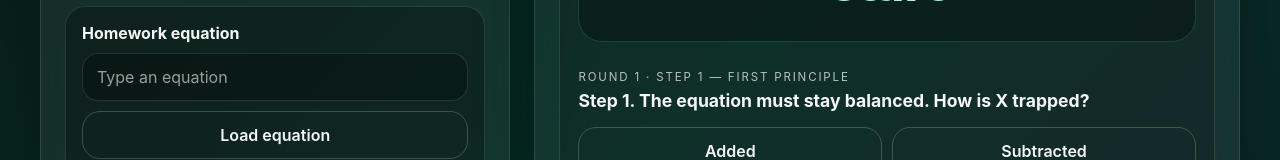
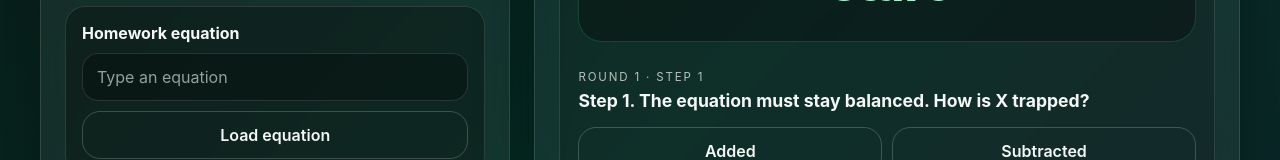
Before and after one commit to KarmaDancer/breaking-bad-algebra, a React (Vite) app: page / in a window 1280 px wide. Both pictures are taken after a click on the button "Use my homework equation". Shown: the part 993-1153 px from the top of the page. Built offline with nearby package versions, Linux system fonts and the light colour scheme.

Commit message:
Update App.jsx

```diff
--- a/src/App.jsx
+++ b/src/App.jsx
@@ -610,7 +610,7 @@ export default function App() {
                   </div>
                   {roundPrompt && <div className="muted">{roundPrompt}</div>}
                   <div>
-                    <div className="step-label">Round {roundNumber} · Step 1 — First Principle</div>
+                    <div className="step-label">Round {roundNumber} · Step 1</div>
                     <div className="step-title">Step 1. The equation must stay balanced. How is X trapped?</div>
                   </div>
                   <div className="option-grid">
@@ -662,11 +662,11 @@ export default function App() {
                   </div>
 
                 <div className="mini-card observation-box">
-                  <div className="step-label">Step 3 — Observation</div>
+                  <div className="step-label">Step 3</div>
                   <div className="step-title">Step 3. Apply your chosen move and type your new equation</div>
                   <div className="observation-panel">
                     <div className="obs-line">{activeEquation || 'Equation'}</div>
-                    <div className="obs-arrow">↓ {selectedMove ? (previewStep?.action || 'Work out the next balanced equation') : 'Choose the move for this round first'}</div>
+                    <div className="obs-arrow">↓ {selectedMove ? (previewStep?.action || 'Work out the next balanced equation') : ''}</div>
                     <div className="obs-line">{stepCorrect ? (previewStep?.after || '') : ''}</div>
                   </div>
                   <div className="stack-gap small-gap">
```
